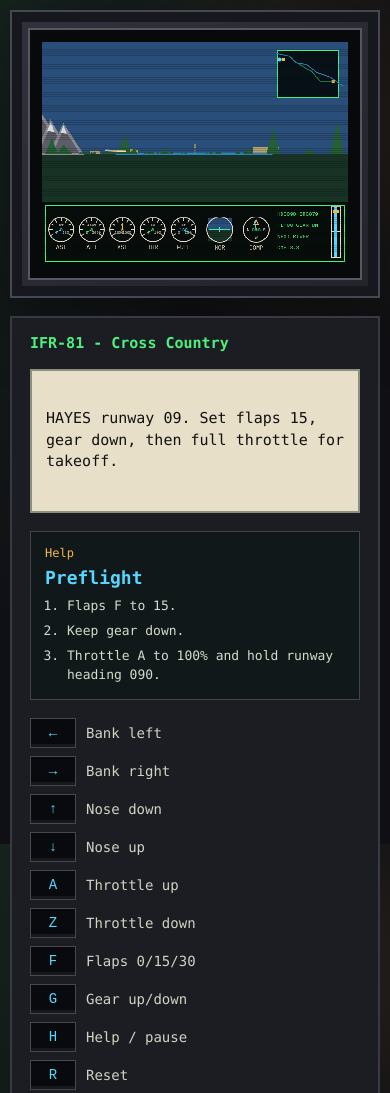
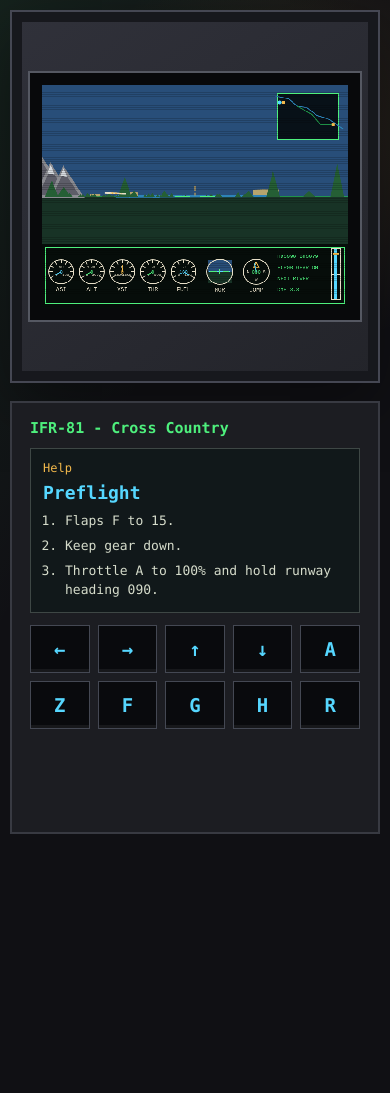
Before and after one commit to Badrk/FlightSim-81, a website with bundled scripts: page index.html in a window 390 px wide. Shown: the top 1093 px of the page. After the commit the page ends 844 px from the top, so only its background shows below. Built offline with nearby package versions, Linux system fonts and the light colour scheme.

Commit message:
Add touch controls for mobile devices

```diff
--- a/index.html
+++ b/index.html
@@ -28,16 +28,16 @@
           </ol>
         </button>
         <div class="keys" aria-label="Controls">
-          <kbd>←</kbd><span>Bank left</span>
-          <kbd>→</kbd><span>Bank right</span>
-          <kbd>↑</kbd><span>Nose down</span>
-          <kbd>↓</kbd><span>Nose up</span>
-          <kbd>A</kbd><span>Throttle up</span>
-          <kbd>Z</kbd><span>Throttle down</span>
-          <kbd>F</kbd><span>Flaps 0/15/30</span>
-          <kbd>G</kbd><span>Gear up/down</span>
-          <kbd>H</kbd><span>Help / pause</span>
-          <kbd>R</kbd><span>Reset</span>
+          <button class="control-key" type="button" data-key="arrowleft" aria-label="Bank left">←</button>
+          <button class="control-key" type="button" data-key="arrowright" aria-label="Bank right">→</button>
+          <button class="control-key" type="button" data-key="arrowup" aria-label="Nose down">↑</button>
+          <button class="control-key" type="button" data-key="arrowdown" aria-label="Nose up">↓</button>
+          <button class="control-key" type="button" data-key="a" aria-label="Throttle up">A</button>
+          <button class="control-key" type="button" data-key="z" aria-label="Throttle down">Z</button>
+          <button class="control-key" type="button" data-key="f" aria-label="Cycle flaps">F</button>
+          <button class="control-key" type="button" data-key="g" aria-label="Gear up or down">G</button>
+          <button class="control-key" type="button" data-key="h" aria-label="Help and pause">H</button>
+          <button class="control-key" type="button" data-key="r" aria-label="Reset">R</button>
         </div>
       </aside>
     </main>
--- a/src/ui.js
+++ b/src/ui.js
@@ -15,7 +15,8 @@ export function createUi(state, input, audio) {
     help: document.getElementById("help"),
     helpButton: document.getElementById("helpButton"),
     helpModal: document.getElementById("helpModal"),
-    closeHelp: document.getElementById("closeHelp")
+    closeHelp: document.getElementById("closeHelp"),
+    controls: Array.from(document.querySelectorAll("[data-key]"))
   };
 
   function setPaused(next) {
@@ -31,6 +32,23 @@ export function createUi(state, input, audio) {
 
   function toggleHelp() {
     setPaused(!state.paused);
+  }
+
+  function runButtonAction(key) {
+    if (key === "h") {
+      toggleHelp();
+      return;
+    }
+    if (state.paused) return;
+
+    audio.resume();
+    if (key === "r") resetGameState(state);
+    else if (key === "f" && state.plane.state === "flying") state.plane.flaps = state.plane.flaps === 0 ? 15 : state.plane.flaps === 15 ? 30 : 0;
+    else if (key === "g" && state.plane.state === "flying" && !state.plane.onGround) state.plane.gearDown = !state.plane.gearDown;
+  }
+
+  function isHoldControl(key) {
+    return key.startsWith("arrow") || key === "a" || key === "z";
   }
 
   function sync() {
@@ -55,13 +73,10 @@ export function createUi(state, input, audio) {
       return;
     }
 
-    audio.resume();
-    if (key === "r") resetGameState(state);
-    if (key === "f" && state.plane.state === "flying") state.plane.flaps = state.plane.flaps === 0 ? 15 : state.plane.flaps === 15 ? 30 : 0;
-    if (key === "g" && state.plane.state === "flying" && !state.plane.onGround) state.plane.gearDown = !state.plane.gearDown;
+    runButtonAction(key);
 
     input.pressed.add(key);
-    input.keys.add(key);
+    if (isHoldControl(key)) input.keys.add(key);
   }
 
   function onKeyUp(event) {
@@ -74,6 +89,29 @@ export function createUi(state, input, audio) {
     if (!state.paused) audio.resume();
   }
 
+  function pressControl(button, event) {
+    event.preventDefault();
+    button.dataset.pointerHandled = "1";
+    const key = button.dataset.key;
+    if (isHoldControl(key) && !state.paused) {
+      audio.resume();
+      input.keys.add(key);
+      button.classList.add("is-active");
+      if (event.pointerId !== undefined) button.setPointerCapture(event.pointerId);
+      return;
+    }
+    runButtonAction(key);
+  }
+
+  function releaseControl(button, event) {
+    const key = button.dataset.key;
+    if (isHoldControl(key)) {
+      input.keys.delete(key);
+      button.classList.remove("is-active");
+      if (event.pointerId !== undefined && button.hasPointerCapture(event.pointerId)) button.releasePointerCapture(event.pointerId);
+    }
+  }
+
   window.addEventListener("keydown", onKeyDown);
   window.addEventListener("keyup", onKeyUp);
   window.addEventListener("pointerdown", onPointerDown);
@@ -82,6 +120,23 @@ export function createUi(state, input, audio) {
   elements.helpModal.addEventListener("click", (event) => {
     if (event.target === elements.helpModal) setPaused(false);
   });
+  for (const button of elements.controls) {
+    button.addEventListener("pointerdown", (event) => pressControl(button, event));
+    button.addEventListener("pointerup", (event) => releaseControl(button, event));
+    button.addEventListener("pointercancel", (event) => releaseControl(button, event));
+    button.addEventListener("lostpointercapture", () => {
+      input.keys.delete(button.dataset.key);
+      button.classList.remove("is-active");
+    });
+    button.addEventListener("click", (event) => {
+      event.preventDefault();
+      if (button.dataset.pointerHandled) {
+        delete button.dataset.pointerHandled;
+        return;
+      }
+      if (!isHoldControl(button.dataset.key)) runButtonAction(button.dataset.key);
+    });
+  }
 
   sync();
   return { sync, setPaused };
--- a/style.css
+++ b/style.css
@@ -134,23 +134,39 @@ canvas {
 
 .keys {
   display: grid;
-  grid-template-columns: 46px 1fr;
-  gap: 8px 10px;
-  align-items: center;
-  color: #cfd4c5;
-  font-size: 14px;
+  grid-template-columns: repeat(5, minmax(0, 1fr));
+  gap: 8px;
 }
 
-kbd {
+.control-key {
   display: inline-grid;
   place-items: center;
-  min-width: 34px;
-  height: 30px;
-  padding: 0 7px;
+  width: 100%;
+  min-width: 0;
+  height: 44px;
+  padding: 0;
   color: var(--cyan);
   background: #090a0d;
   border: 1px solid #444853;
   box-shadow: inset 0 -3px 0 rgba(255, 255, 255, 0.06);
+  font: inherit;
+  font-size: 18px;
+  font-weight: 800;
+  cursor: pointer;
+  touch-action: none;
+  user-select: none;
+}
+
+.control-key:active,
+.control-key.is-active {
+  color: #09100c;
+  background: var(--green);
+  border-color: var(--green);
+}
+
+.control-key:focus-visible {
+  outline: 2px solid var(--green);
+  outline-offset: 2px;
 }
 
 .modal[hidden] {
@@ -260,3 +276,27 @@ kbd {
     grid-template-columns: 1fr;
   }
 }
+
+@media (max-width: 600px) {
+  .mission {
+    display: none;
+  }
+
+  .panel {
+    gap: 12px;
+  }
+
+  .help-panel {
+    padding: 12px;
+  }
+
+  .keys {
+    grid-template-columns: repeat(5, minmax(44px, 1fr));
+    gap: 8px;
+  }
+
+  .control-key {
+    height: 48px;
+    font-size: 19px;
+  }
+}
```
Also changed, not shown: README.md.
